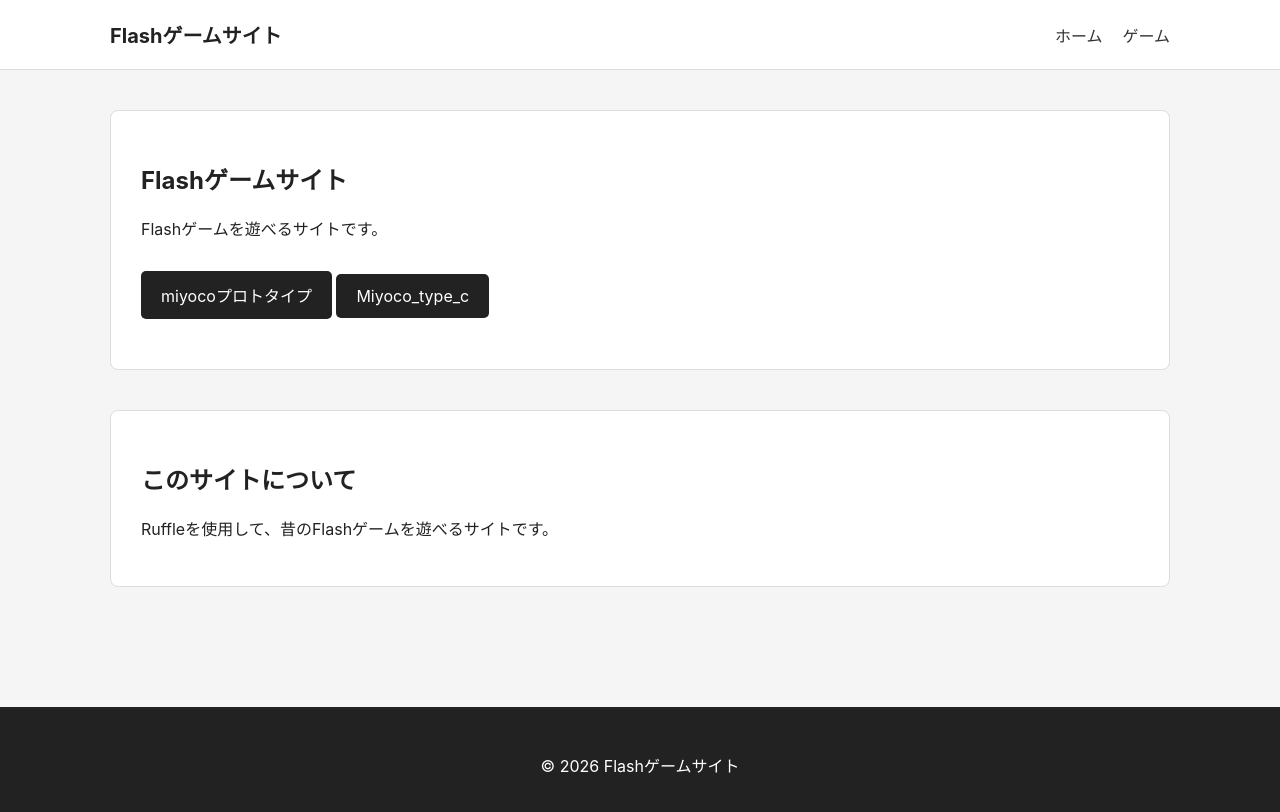
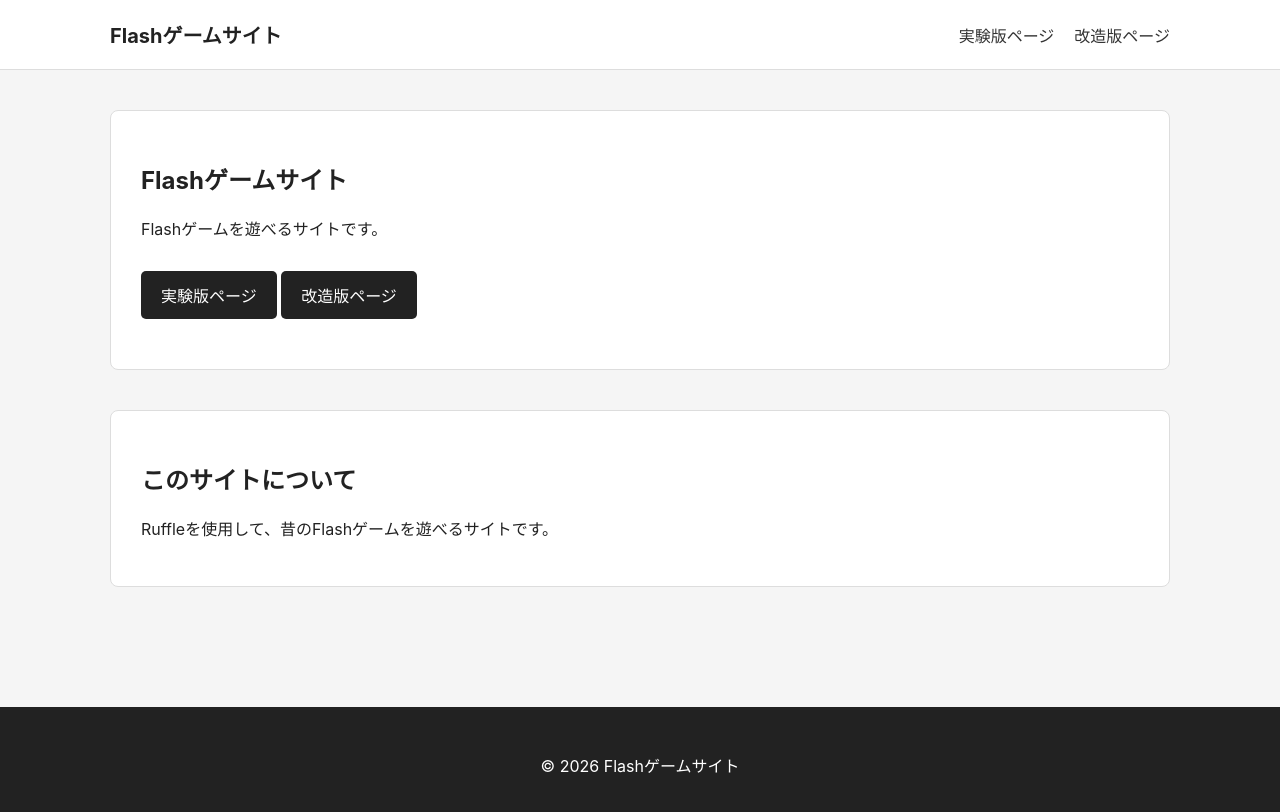
Before and after one commit to EgramJason/ej-web-site, a plain HTML site: page flash-game-site/index.html in a window 1280 px wide. Drawn offline with Linux system fonts and the light colour scheme.

Commit message:
Update index.html

```diff
--- a/flash-game-site/index.html
+++ b/flash-game-site/index.html
@@ -21,8 +21,9 @@
             </a>
 
             <nav>
-                <a href="index.html">ホーム</a>
-                <a href="games/index.html">ゲーム</a>
+                <a href="/games/test/">実験版ページ</a>
+                <a href="/games/miyoco_c/">改造版ページ</a>
+
             </nav>
 
         </div>
@@ -40,11 +41,11 @@
             </p>
 
             <a href="games/test/" class="button">
-                miyocoプロトタイプ
+                実験版ページ
             </a>
 
-            <a href="games/miyoco_c/" class="button">
-                Miyoco_type_c
+            <a href="/games/miyoco_c/" class="button">
+                改造版ページ
             </a>
 
         </section>
```
